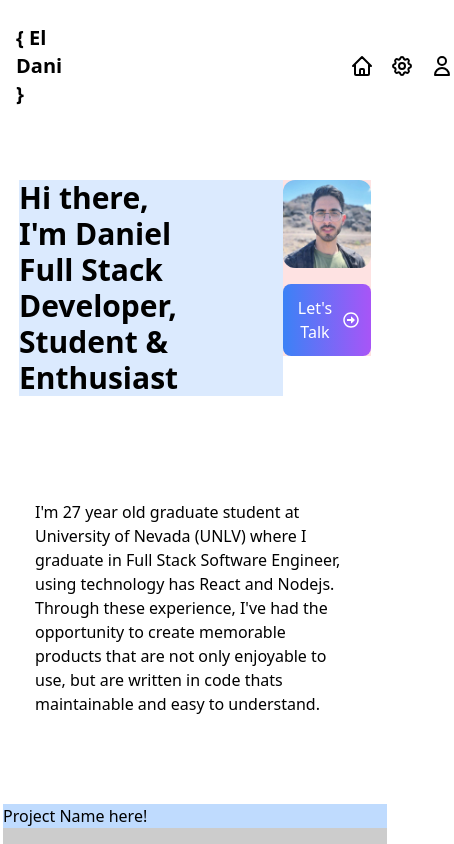
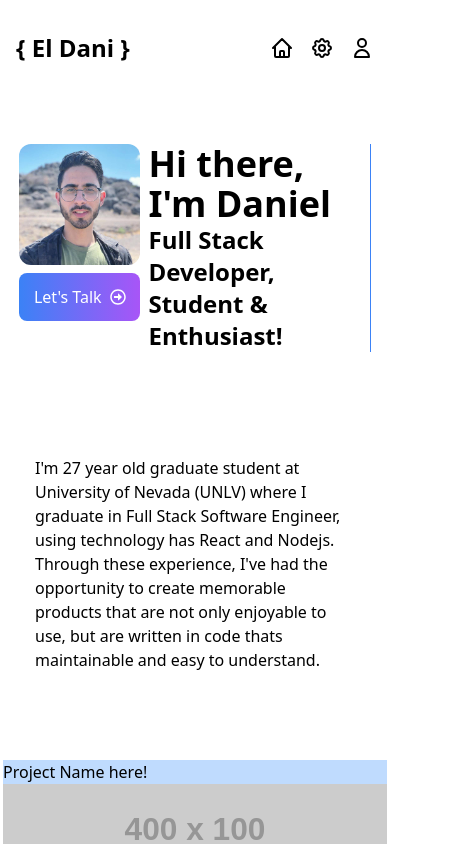
Before and after one commit to danielFernandezDj/dani-portfolio-app, a React (Vite) app: page /home in a window 390 px wide. Shown: the top 844 px of the page, 454 px wide, since content can reach past the window. Built offline with nearby package versions, Linux system fonts and the light colour scheme.

Commit message:
make the hero full responsive

```diff
--- a/src/App.jsx
+++ b/src/App.jsx
@@ -18,15 +18,13 @@ function About() {
 function NavBar() {
   return (
     <nav>
-      <div className="container mx-auto px-4 py-6 flex justify-around items-center space-x-72">
+      <div className="container mx-auto px-4 py-8 flex justify-between md:px-20 items-center">
 
+        {/* Left Side */}
         <div className='flex space-x-8 items-center justify-center'>
-          {/* Left side - Logo */}
-          <Link to="/home" className="text-black text-xl font-bold">
+          <Link to="/home" className="text-black text-2xl font-bold">
             &#123; El Dani &#125;
           </Link>
-
-          {/* Center - Navigation Links */}
           {/* <div className="space-x-4">
             <Link to="/home" className="text-white hover:text-gray-300">Home</Link>
             <Link to="/projects" className="text-white hover:text-gray-300">Projects</Link>
@@ -54,7 +52,7 @@ function NavBar() {
 // Main App
 function App() {
   return (
-    <div className="flex flex-col min-h-screen">
+    <div className="flex flex-col min-h-screen ">
       <Router >
         <NavBar />
         <div className="flex-grow">
--- a/src/components/LandingPage.jsx
+++ b/src/components/LandingPage.jsx
@@ -71,29 +71,25 @@ function ContactForm() {
 export default function Home() {
   return (
     <>
+      {/* I need to center the entire home page! ---------------------- */}
       <main className="flex flex-col gap-y-14 max-w-sm mx-auto sm:max-w-3xl">
         {/* Hero */}
-        <section className="overflow-hidden mt-8">
-          <div className="flex p-4">
-
-            <div className="flex flex-col bg-blue-100">
-              <p className="text-3xl sm:text-8xl font-bold">Hi there, <br /> I'm Daniel</p>
-              <p className="text-3xl sm:text-5xl font-bold">Full Stack Developer, Student & Enthusiast </p>
-            </div>
-
-            <div className="flex flex-col size-3/5 bg-red-100">
-              <img className="rounded-xl size-fit " src="./mePhoto.jpeg" alt="Me in Moto)" />
-              <button className="flex gap-2 w flex-row justify-center items-center  bg-gradient-to-r from-blue-500 to-purple-500 text-white mt-4 p-3 rounded-lg
+        <section className="flex p-4 overflow-hidden mt-8 max-w-full gap-2">
+          <div className="flex flex-col size-4/5">
+            <img className="rounded-xl size-fit" src="./mePhoto.jpeg" alt="Me in Moto)" />
+            <button className="flex gap-2 flex-row justify-center items-center bg-gradient-to-r from-blue-500 to-purple-500 text-white mt-2 p-3 rounded-lg
                  transition-all duration-200 ease-in-out"
-              >
-                Let's Talk <span> <FaRegArrowAltCircleRight className="size-4" /></span>
-              </button>
-            </div>
-
+            >
+              Let's Talk <span> <FaRegArrowAltCircleRight className="size-4" /></span>
+            </button>
+          </div>
+          <div className="flex flex-col border-r border-blue-500">
+            <p className="text-4xl sm:text-8xl font-bold">Hi there, <br /> I'm Daniel</p>
+            <p className="text-2xl sm:text-5xl font-bold">Full Stack Developer, Student & Enthusiast! </p>
           </div>
         </section>
 
-        {/* About me text 'p' */}
+        {/* About Me */}
         <section className="overflow-hidden m-4">
           <div className="md:flex">
             <div className="p-4">
```
